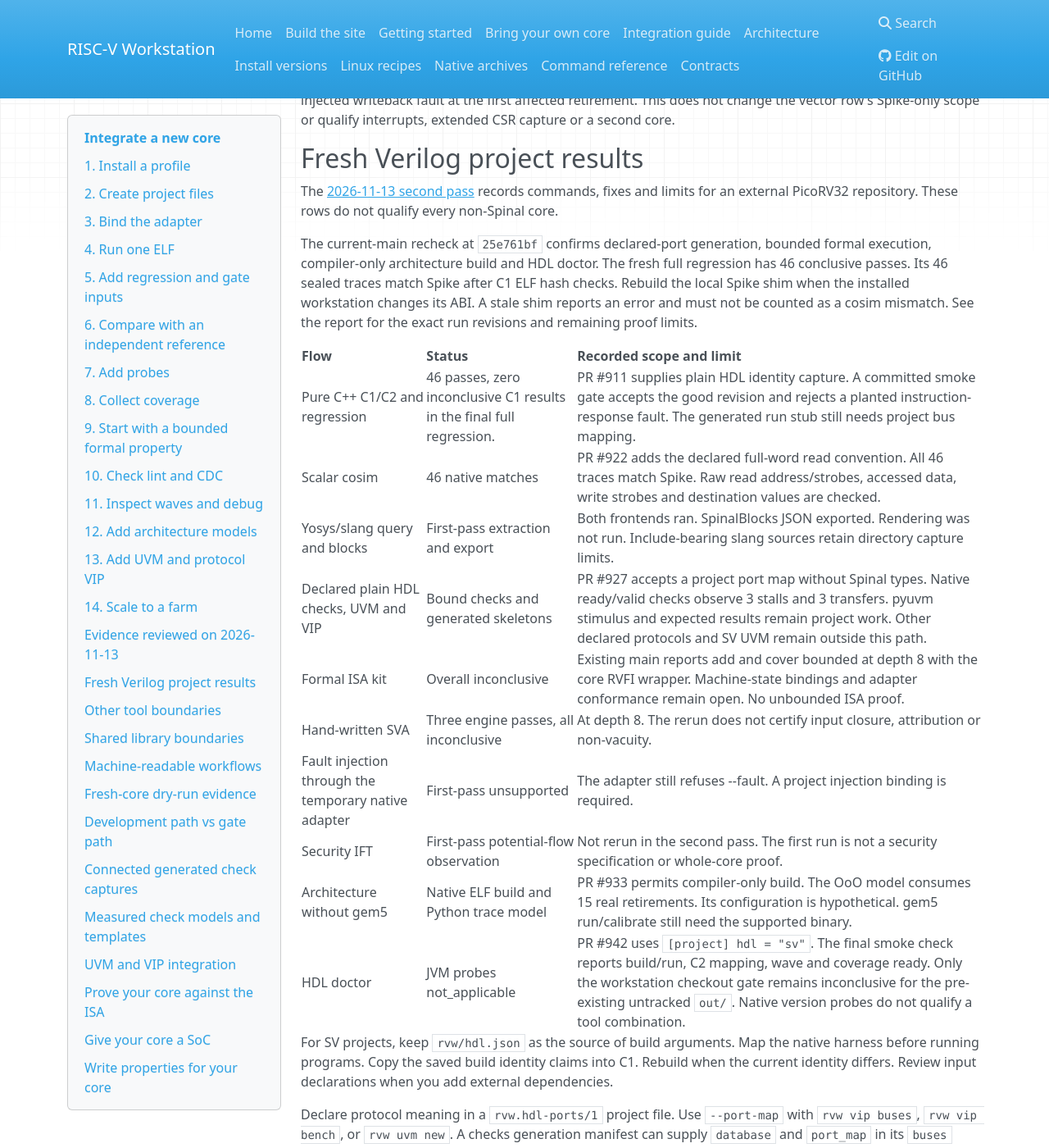
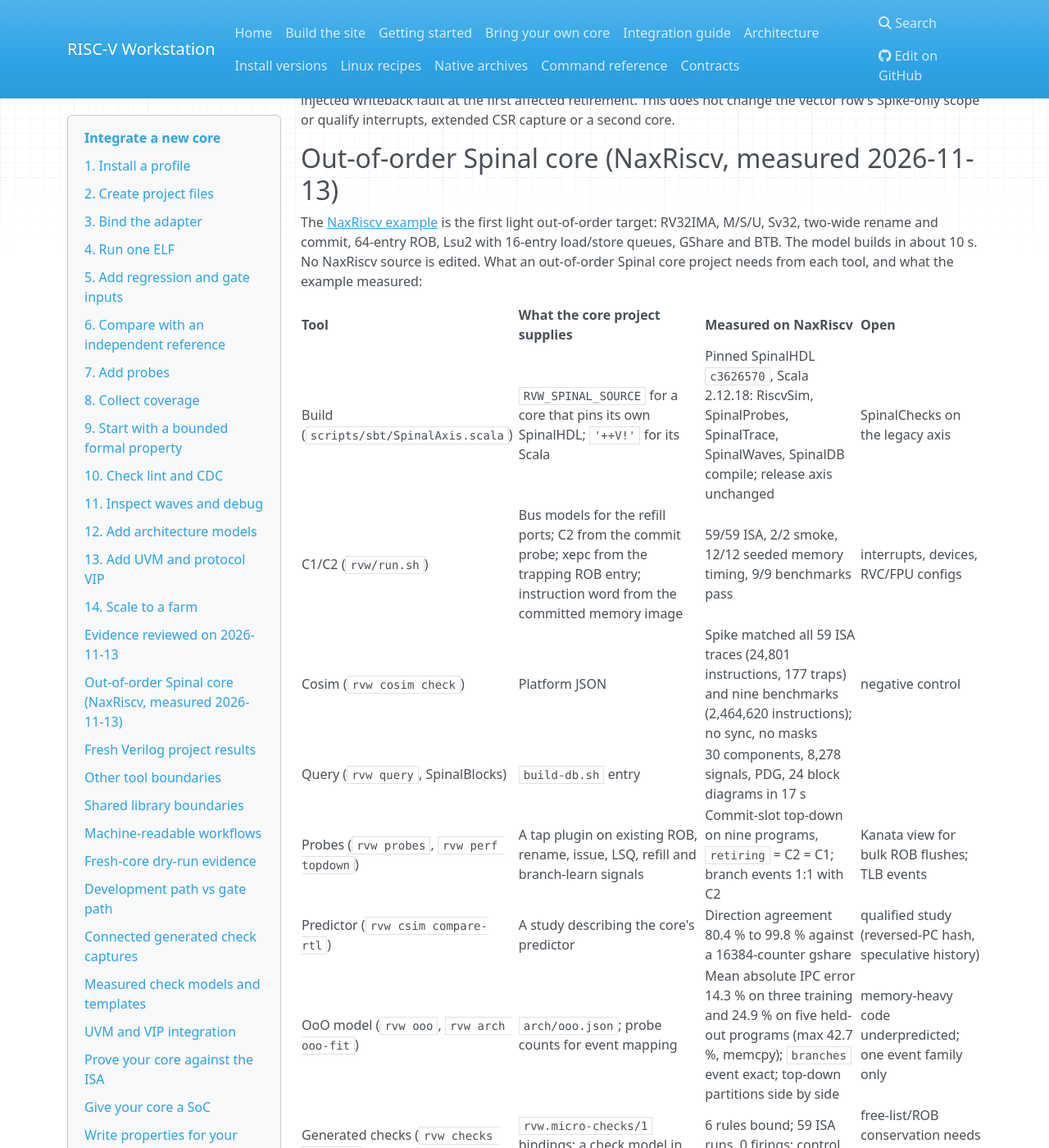
Before and after one commit to riscPrint/risc-v-workstation, an MkDocs documentation site: the page built from docs/INTEGRATION_GUIDE.md, in a window 1280 px wide and 1400 px high, scrolled down 6272 px. Shown: the whole window at 82% size. Built offline with MkDocs 1.6.1, drawn with Linux system fonts in a browser that asks for light colours; nearby versions of some CDN libraries; some of the changed text lies outside the part shown.

Commit message:
docs(integration): record what an out-of-order spinal core needs
Add an integration-guide section with one row per tool: what an
out-of-order Spinal core project supplies, what the NaxRiscv example
measured, and what remains open. Link it from the example README.

Refs: #70

Co-Authored-By: Claude <noreply@anthropic.com>

```diff
--- a/docs/INTEGRATION_GUIDE.md
+++ b/docs/INTEGRATION_GUIDE.md
@@ -299,6 +299,25 @@ A later bounded scalar cosim run in [#692](https://github.com/riscPrint/risc-v-w
 matched real VexRiscv RTL through the DPI path and detected its injected writeback
 fault at the first affected retirement. This does not change the vector row's
 Spike-only scope or qualify interrupts, extended CSR capture or a second core.
+
+## Out-of-order Spinal core (NaxRiscv, measured 2026-11-13)
+
+The [NaxRiscv example](../examples/naxriscv/README.md) is the first light
+out-of-order target: RV32IMA, M/S/U, Sv32, two-wide rename and commit, 64-entry
+ROB, Lsu2 with 16-entry load/store queues, GShare and BTB. The model builds in
+about 10 s. No NaxRiscv source is edited. What an out-of-order Spinal core
+project needs from each tool, and what the example measured:
+
+| Tool | What the core project supplies | Measured on NaxRiscv | Open |
+|---|---|---|---|
+| Build (`scripts/sbt/SpinalAxis.scala`) | `RVW_SPINAL_SOURCE` for a core that pins its own SpinalHDL; `'++V!'` for its Scala | Pinned SpinalHDL `c3626570`, Scala 2.12.18: RiscvSim, SpinalProbes, SpinalTrace, SpinalWaves, SpinalDB compile; release axis unchanged | SpinalChecks on the legacy axis |
+| C1/C2 (`rvw/run.sh`) | Bus models for the refill ports; C2 from the commit probe; xepc from the trapping ROB entry; instruction word from the committed memory image | 59/59 ISA, 2/2 smoke, 12/12 seeded memory timing, 9/9 benchmarks pass | interrupts, devices, RVC/FPU configs |
+| Cosim (`rvw cosim check`) | Platform JSON | Spike matched all 59 ISA traces (24,801 instructions, 177 traps) and nine benchmarks (2,464,620 instructions); no sync, no masks | negative control |
+| Query (`rvw query`, SpinalBlocks) | `build-db.sh` entry | 30 components, 8,278 signals, PDG, 24 block diagrams in 17 s | |
+| Probes (`rvw probes`, `rvw perf topdown`) | A tap plugin on existing ROB, rename, issue, LSQ, refill and branch-learn signals | Commit-slot top-down on nine programs, `retiring` = C2 = C1; branch events 1:1 with C2 | Kanata view for bulk ROB flushes; TLB events |
+| Predictor (`rvw csim compare-rtl`) | A study describing the core's predictor | Direction agreement 80.4 % to 99.8 % against a 16384-counter gshare | qualified study (reversed-PC hash, speculative history) |
+| OoO model (`rvw ooo`, `rvw arch ooo-fit`) | `arch/ooo.json`; probe counts for event mapping | Mean absolute IPC error 14.3 % on three training and 24.9 % on five held-out programs (max 42.7 %, memcpy); `branches` event exact; top-down partitions side by side | memory-heavy code underpredicted; one event family only |
+| Generated checks (`rvw checks generate`) | `rvw.micro-checks/1` bindings; a check model in the adapter | 6 rules bound; 59 ISA runs, 0 firings; control fires | free-list/ROB conservation needs a live-tag mask; SpinalChecks |
 
 ## Fresh Verilog project results
 
```
Also changed, not shown: examples/naxriscv/README.md (+11 -1 lines).
